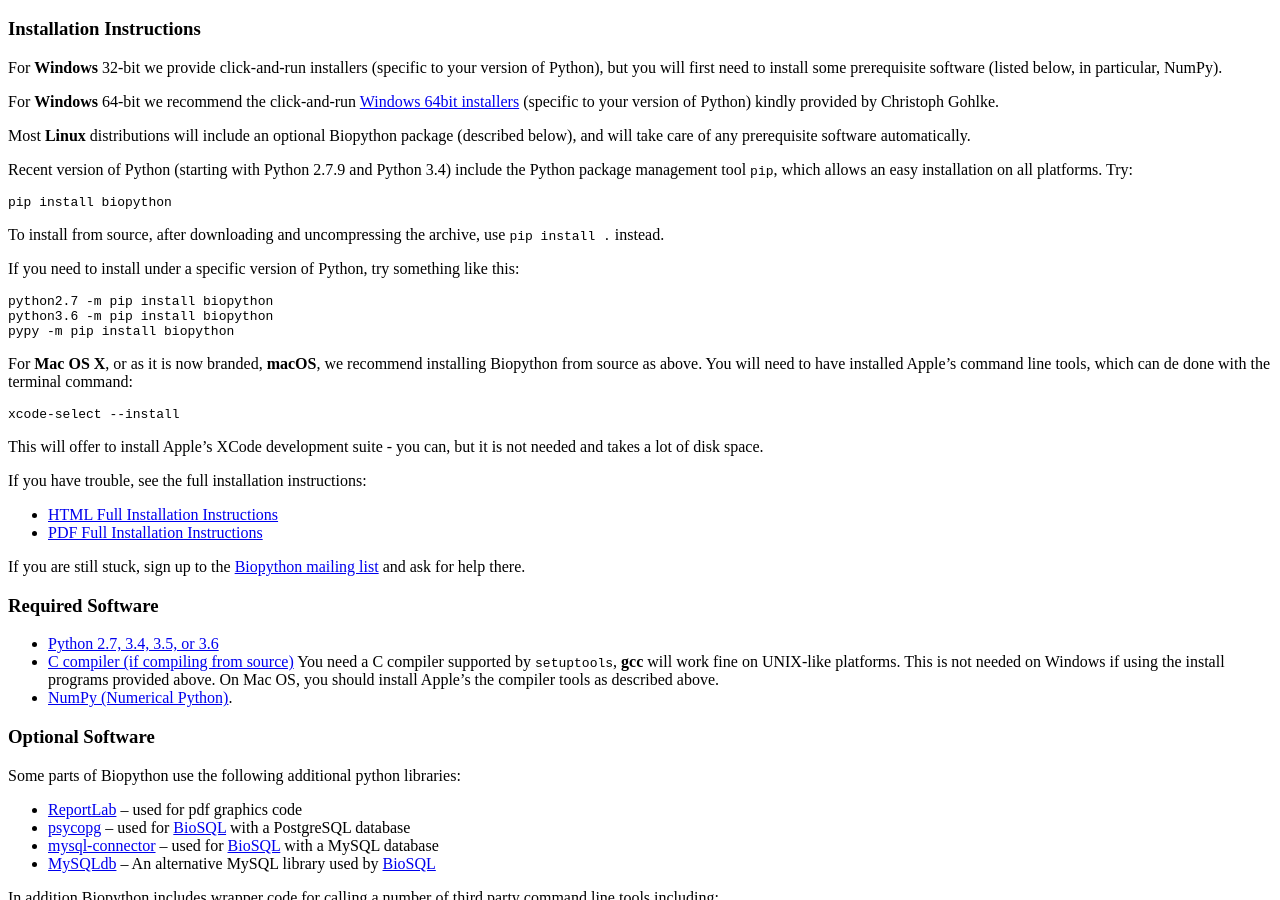
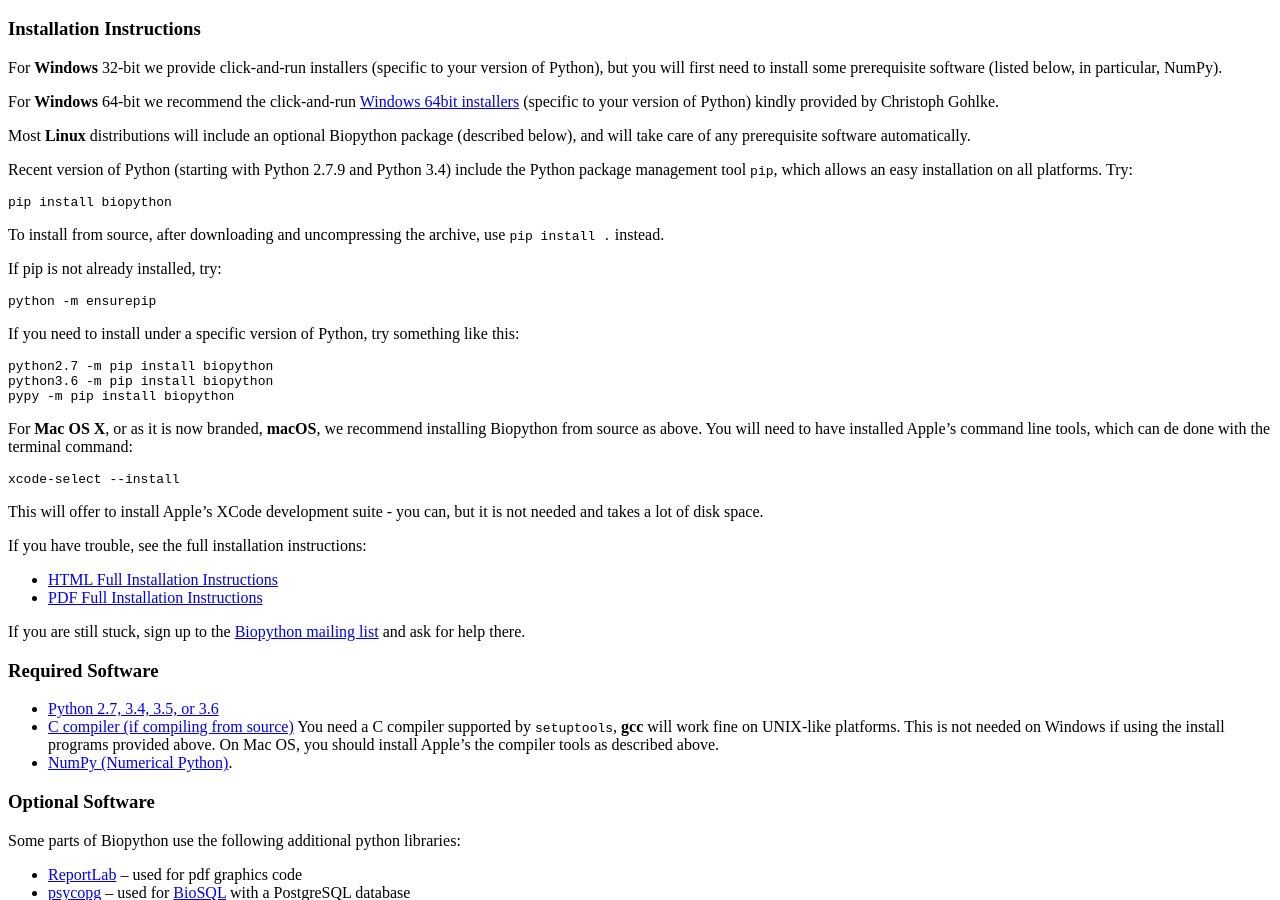
Before and after one commit to biopython/biopython.github.io, a Jekyll site: the page built from wiki/Download.md, in a window 1280 px wide and 900 px high, scrolled down 504 px. Built offline with Jekyll 4.4.1, drawn with Linux system fonts in a browser that asks for light colours.

Commit message:
Suggest ensurepip

````diff
--- a/wiki/Download.md
+++ b/wiki/Download.md
@@ -55,6 +55,12 @@ pip install biopython
 
 To install from source, after downloading and uncompressing the archive,
 use ``pip install .`` instead.
+
+If pip is not already installed, try:
+
+``` bash
+python -m ensurepip
+```
 
 If you need to install under a specific version of Python, try something
 like this:
````
